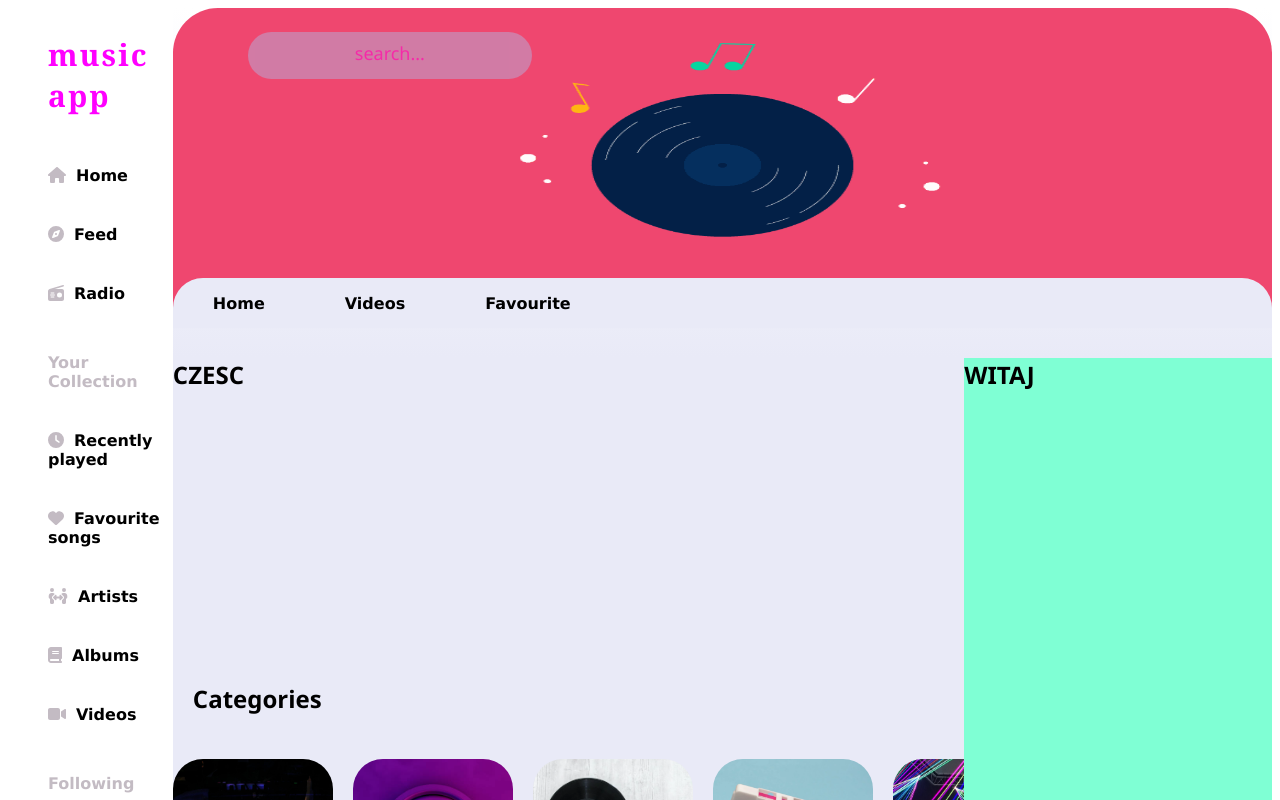
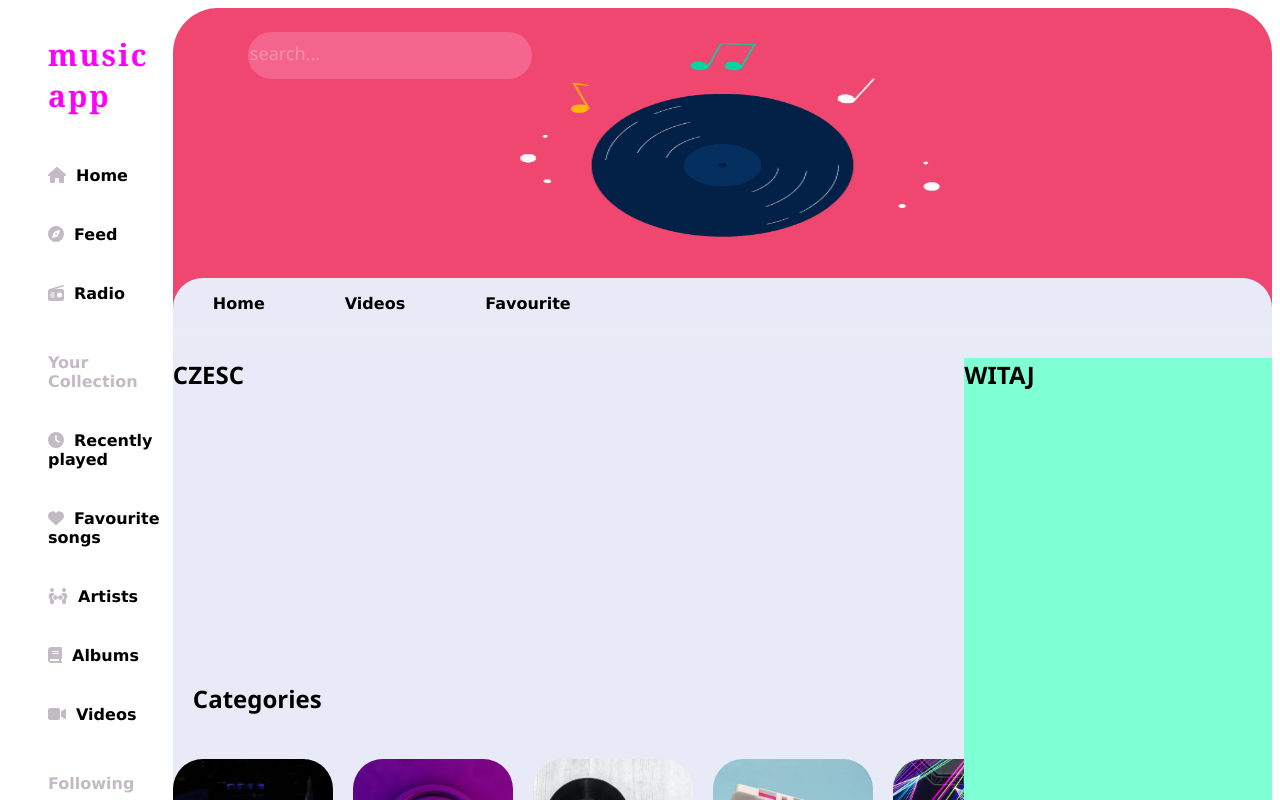
Before and after one commit to KatSobieska/react-music-app, a React (Create React App) app: page / in a window 1280 px wide. Shown: the top 800 px of the page. Built offline with nearby package versions, Linux system fonts and the light colour scheme.

Commit message:
Change styles for search and placeholder

```diff
--- a/src/components/common/Search.module.scss
+++ b/src/components/common/Search.module.scss
@@ -7,13 +7,13 @@
   bottom: 280px;
   left: 75px;
   z-index: 2;
-  background-color: rgb(166, 201, 246);
+  background-color: rgb(249, 148, 187);
   opacity: 0.4;
   display: flex;
-  text-align: center;
+  text-align: left;
 }
 ::placeholder {
-  color: magenta;
+  color: white;
   font-family: "Segoe UI", Tahoma, Geneva, Verdana, sans-serif;
   font-size: 18px;
   opacity: 1;
```
